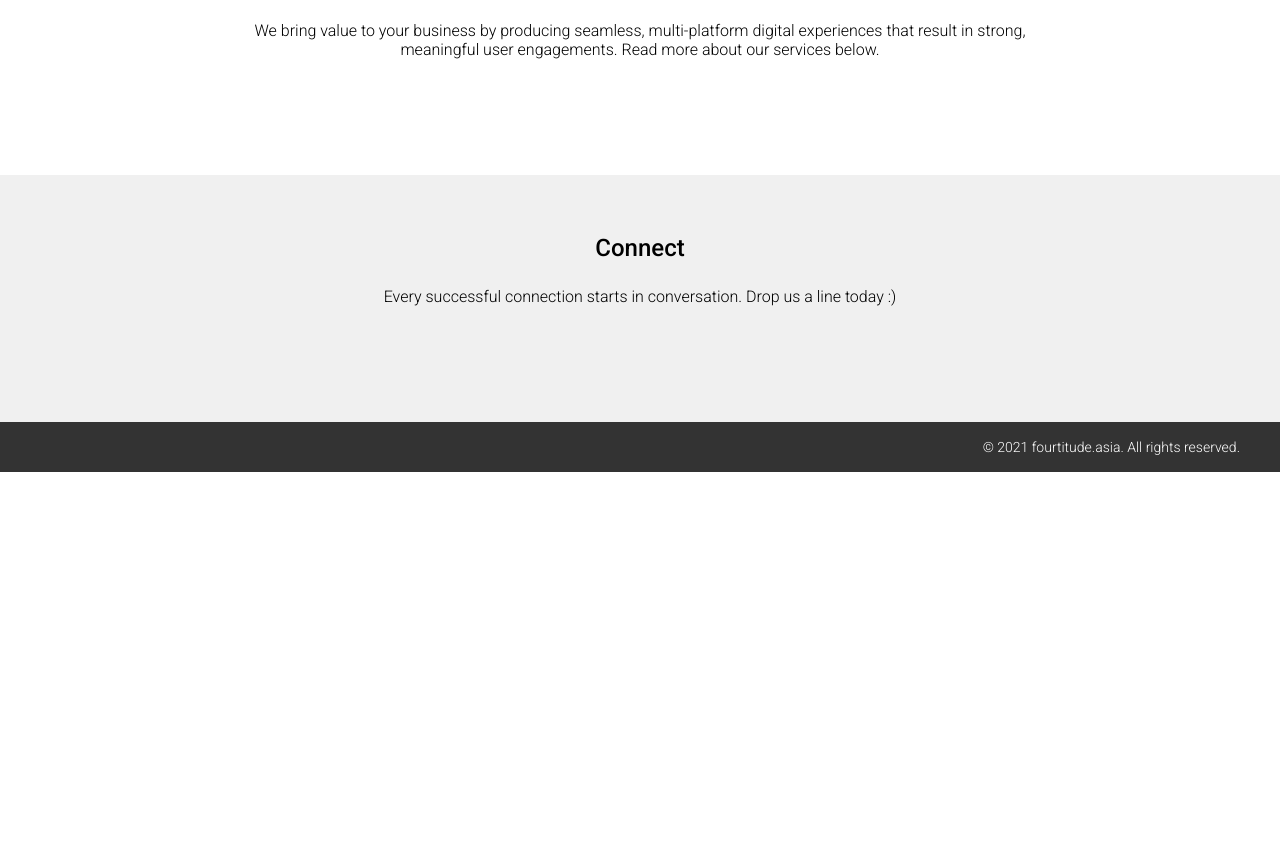
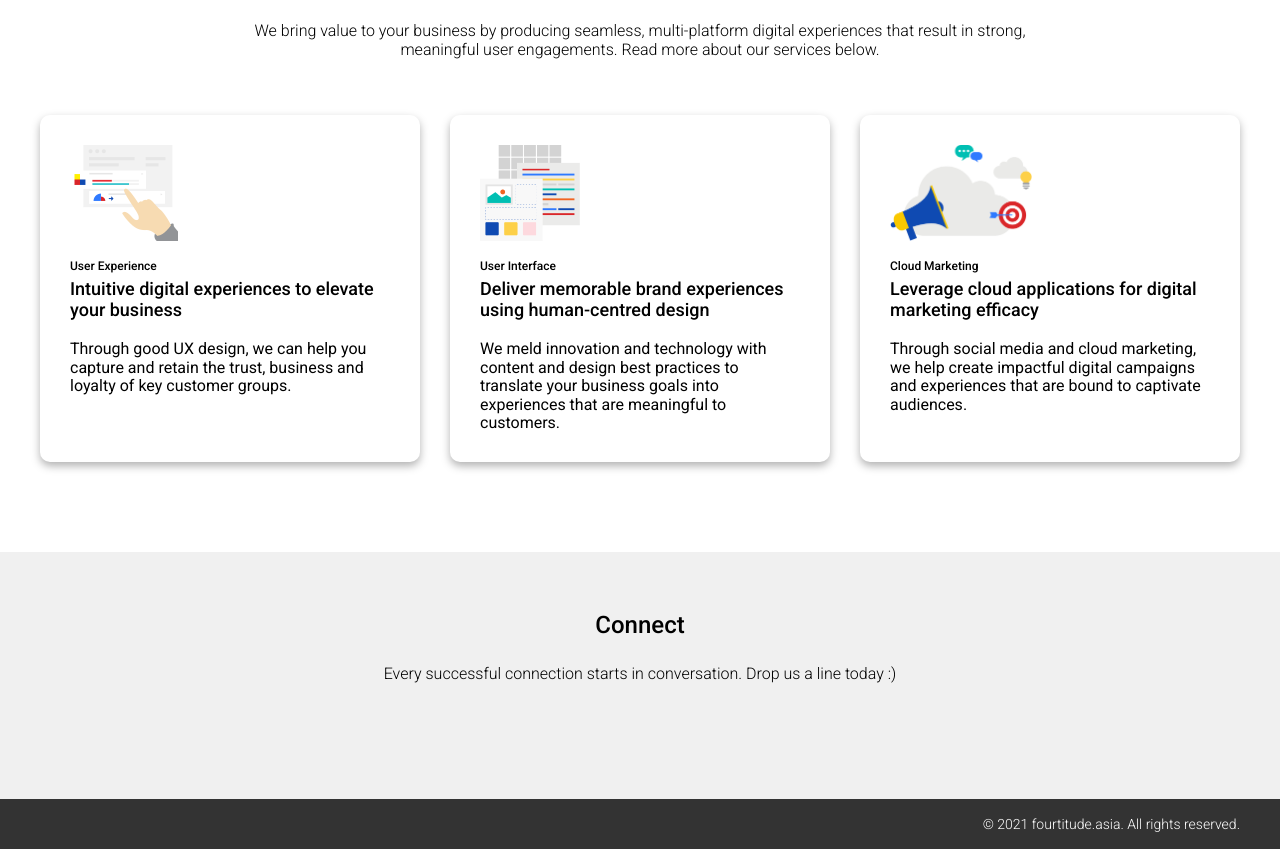
Before and after one commit to aziziaziz/fourtitudeasia, a plain HTML site: page index.html in a window 1280 px wide. Shown: the part 1055-1904 px from the top of the page. Before the commit the page ends 1527 px from the top, so only its background shows below. Drawn offline with nearby package versions, Linux system fonts and the light colour scheme.

Commit message:
Complete the UI and UX section

```diff
--- a/css/style.css
+++ b/css/style.css
@@ -93,6 +93,12 @@ footer > .container {
   filter: drop-shadow(0 4px 4px rgba(0,0,0,0.3));
   padding: 30px;
 }
+.card-block-hidden {
+  opacity: 0;
+  pointer-events: none;
+  max-height: 0;
+  padding: 0;
+}
 .card-icon {
   height: 96px;
   margin-bottom: 15px;
--- a/index.html
+++ b/index.html
@@ -59,7 +59,7 @@
               <div class="card-large-title">Breathing new life into old technology</div>
               <div class="card-details">Give legacy or aging systems a new lease on life. We can help you modernise them to better serve your business needs.</div>
             </div>
-            <div class="card-block" style="opacity: 0; pointer-events: none; max-height: 0; padding: 0"></div>
+            <div class="card-block card-block-hidden"></div>
           </div>
         </div>
       </div>
@@ -67,6 +67,27 @@
         <div class="container">
           <div class="section-title">UI & UX Design</div>
           <div class="section-caption">We bring value to your business by producing seamless, multi-platform digital experiences that result in strong,<br>meaningful user engagements. Read more about our services below.</div>
+          <div class="cards-section">
+            <div class="card-block">
+              <img class="card-icon" src="images/user-experience.png" alt="">
+              <div class="card-small-title">User Experience </div>
+              <div class="card-large-title">Intuitive digital experiences to elevate your business</div>
+              <div class="card-details">Through good UX design, we can help you capture and retain the trust, business and loyalty of key customer groups.</div>
+            </div>
+            <div class="card-block">
+              <img class="card-icon" src="images/user-interface.png" alt="">
+              <div class="card-small-title">User Interface</div>
+              <div class="card-large-title">Deliver memorable brand experiences using human-centred design</div>
+              <div class="card-details">We meld innovation and technology with content and design best practices to translate your business goals into experiences that are meaningful to customers.</div>
+            </div>
+            <div class="card-block">
+              <img class="card-icon" src="images/cloud-marketing.png" alt="">
+              <div class="card-small-title">Cloud Marketing</div>
+              <div class="card-large-title">Leverage cloud applications for digital marketing efficacy</div>
+              <div class="card-details">Through social media and cloud marketing, we help create impactful digital campaigns and experiences that are bound to captivate audiences.</div>
+            </div>
+            <div class="card-block card-block-hidden"></div>
+          </div>
         </div>
       </div>
       <div class="main-section">
```
Also changed, not shown: images/cloud-marketing.png (added), images/user-experience.png (added), images/user-interface.png (added).
